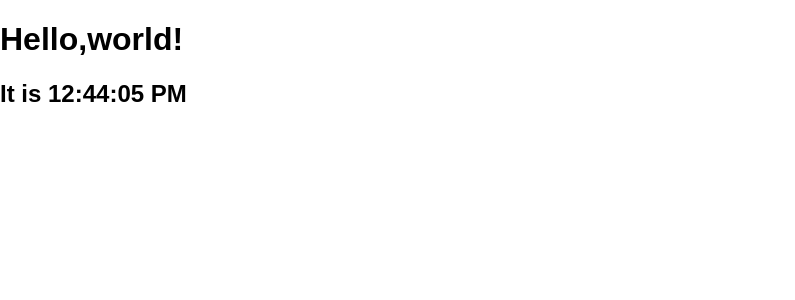
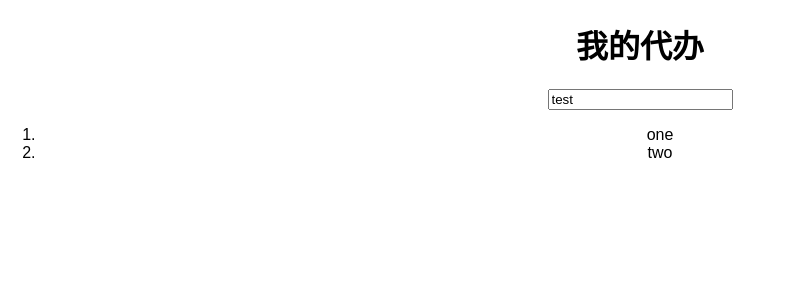
Before and after one commit to Ba5sx1a0sen1/React-TodoList, a React (Create React App) app: page / in a window 1280 px wide. Shown: the top 300 px of the page, without its empty margins (0-795 px from the left). Built offline with nearby package versions, Linux system fonts and the light colour scheme.

Commit message:
修改index.js

```diff
--- a/src/index.js
+++ b/src/index.js
@@ -4,16 +4,7 @@ import './index.css';
 import App from './App';
 import registerServiceWorker from './registerServiceWorker';
 
-function tick(){
-    const element = (
-        <div>
-            <h1>Hello,world!</h1>
-            <h2>It is {new Date().toLocaleTimeString()}</h2>
-        </div>
-    );
-    ReactDOM.render(
-        element,
-        document.getElementById('root2')
-    )
-}
-setInterval(tick,1000)
+ReactDOM.render(
+    <App/>,
+    document.getElementById('root2')
+)
```
Also changed, not shown: package.json (line endings or trailing spaces), 1 other file (tests, documents, lock files or other folders).
